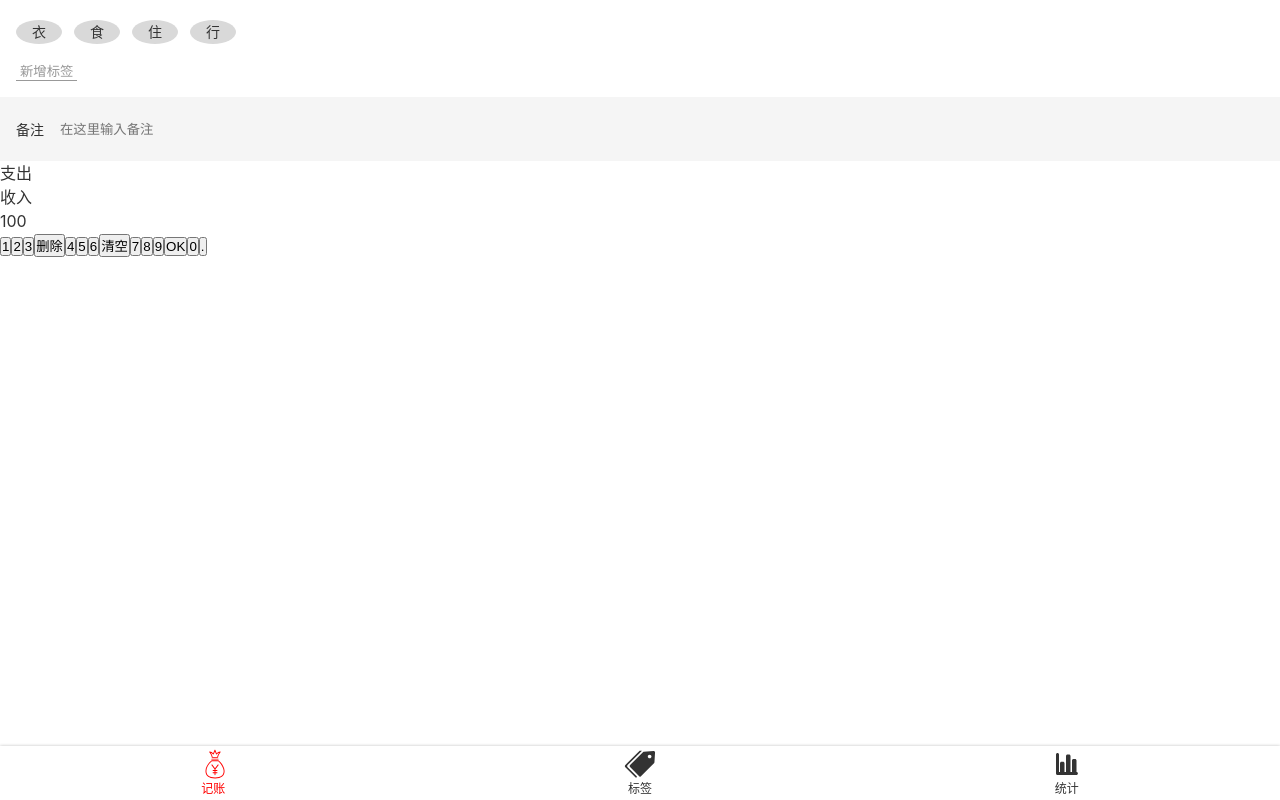
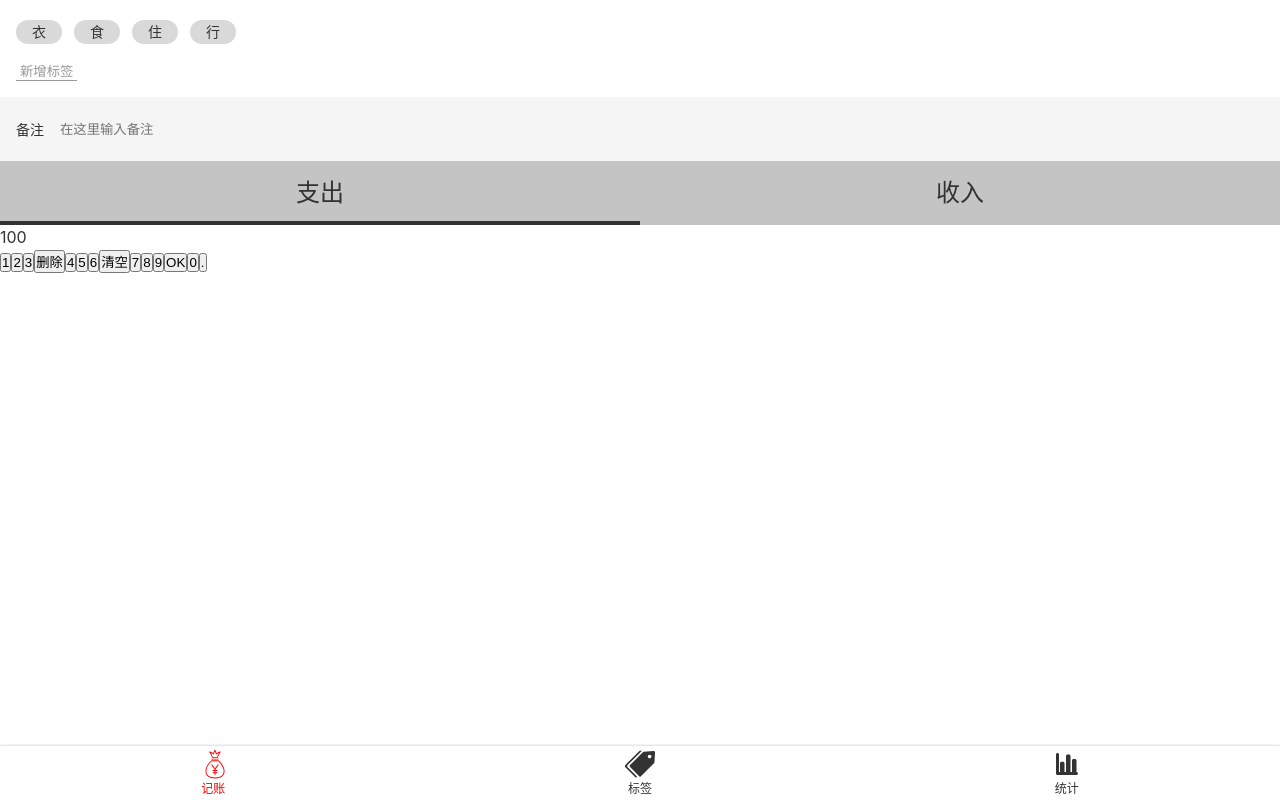
Before and after one commit to alertguo/mango-account, a Vue app: page /#/money in a window 1280 px wide. Built offline with nearby package versions, Linux system fonts and the light colour scheme.

Commit message:
写Types的CSS

```diff
--- a/src/components/Money/Tags.vue
+++ b/src/components/Money/Tags.vue
@@ -32,7 +32,7 @@
       background: #d9d9d9;
       $h: 24px;
       height: $h;
-      border-radius: 50%;
+      border-radius: $h/2;
       padding: 1px 16px;
       margin-right: 12px;
       margin-top: 4px;
--- a/src/components/Money/Types.vue
+++ b/src/components/Money/Types.vue
@@ -14,5 +14,27 @@
 </script>
 
 <style lang="scss" scoped>
-
+.types {
+  background: #c4c4c4;
+  display: flex;
+  text-align: center;
+  font-size: 24px;
+  > li {
+    width: 50%;
+    height: 64px;
+    display: flex;
+    justify-content: center;
+    align-items: center;
+    position: relative;
+    &.selected::after {
+      content: '';
+      position: absolute;
+      bottom: 0;
+      left: 0;
+      width: 100%;
+      height: 4px;
+      background: #333333;
+    }
+  }
+}
 </style>
```
